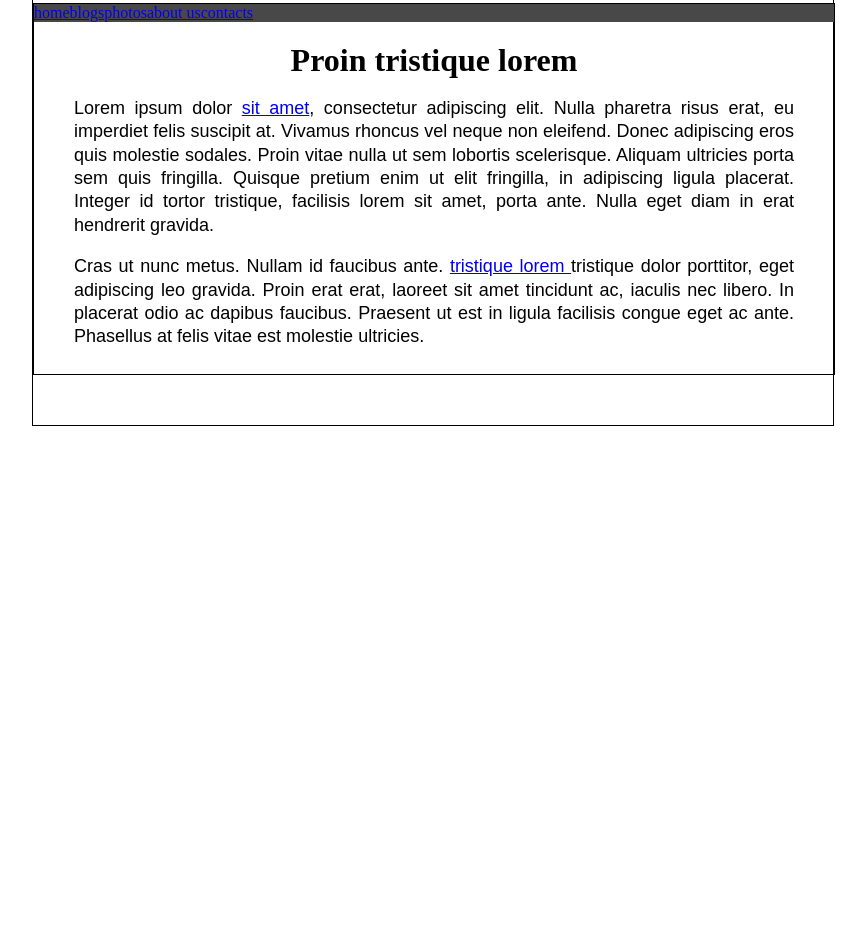
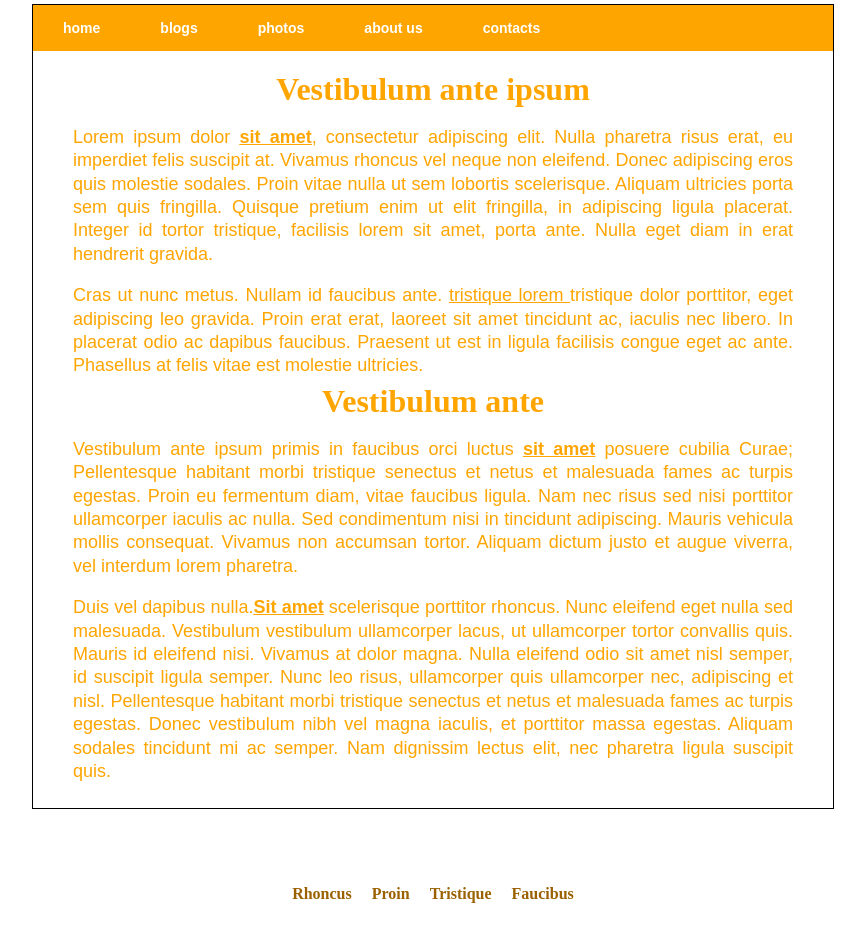
Before and after one commit to vbando/layout, a plain HTML site: page 242/index.html in a window 1280 px wide. Shown: the part 496-1433 px from the top of the page, without its empty margins (207-1073 px from the left). Before the commit the page ends 972 px from the top, so only its background shows below. Drawn offline with Linux system fonts and the light colour scheme.

Commit message:
style: update link colors and hover effects

```diff
--- a/242/index.html
+++ b/242/index.html
@@ -6,6 +6,7 @@
     <title>242</title>
     <link rel="stylesheet" href="style.css">
 </head>
+<body>
 <div id="wrapper">
 	<div id="menu">
 		<a href="#">home</a>
@@ -15,14 +16,15 @@
 		<a href="#">contacts</a>
 	</div>
 	<div id="content">
-		<h1>Proin tristique lorem</h1>
+		<h1 class="pp">Proin tristique lorem</h1>
 		<p>
-			Lorem ipsum dolor <a href="#">sit amet</a>, consectetur adipiscing elit. Nulla pharetra risus erat, eu imperdiet felis suscipit at. Vivamus rhoncus vel neque non eleifend. Donec adipiscing eros quis molestie sodales. Proin vitae nulla ut sem lobortis scelerisque. Aliquam ultricies porta sem quis fringilla. Quisque pretium enim ut elit fringilla, in adipiscing ligula placerat. Integer id tortor tristique, facilisis lorem sit amet, porta ante. Nulla eget diam in erat hendrerit gravida.
+			Lorem ipsum dolor <a href="#">sit amet</a></u></strong>, consectetur adipiscing elit. Nulla pharetra risus erat, eu imperdiet felis suscipit at. Vivamus rhoncus vel neque non eleifend. Donec adipiscing eros quis molestie sodales. Proin vitae nulla ut sem lobortis scelerisque. Aliquam ultricies porta sem quis fringilla. Quisque pretium enim ut elit fringilla, in adipiscing ligula placerat. Integer id tortor tristique, facilisis lorem sit amet, porta ante. Nulla eget diam in erat hendrerit gravida.
 		</p>
 		<p>
 			Cras ut nunc metus. Nullam id faucibus ante. <a href="#"> tristique lorem </a>tristique dolor porttitor, eget adipiscing leo gravida. Proin erat erat, laoreet sit amet tincidunt ac, iaculis nec libero. In placerat odio ac dapibus faucibus. Praesent ut est in ligula facilisis congue eget ac ante. Phasellus at felis vitae est molestie ultricies.
 		</p>
 	</div>
+</div>
 <div id="wrapper1">
 	<div id="menu1">
 		<a href="#">home</a>
@@ -32,14 +34,25 @@
 		<a href="#">contacts</a>
 	</div>
 	<div id="content1">
-		<h1>Proin tristique lorem</h1>
+		<h1>Vestibulum ante ipsum</h1>
 		<p>
-			Lorem ipsum dolor <a href="#">sit amet</a>, consectetur adipiscing elit. Nulla pharetra risus erat, eu imperdiet felis suscipit at. Vivamus rhoncus vel neque non eleifend. Donec adipiscing eros quis molestie sodales. Proin vitae nulla ut sem lobortis scelerisque. Aliquam ultricies porta sem quis fringilla. Quisque pretium enim ut elit fringilla, in adipiscing ligula placerat. Integer id tortor tristique, facilisis lorem sit amet, porta ante. Nulla eget diam in erat hendrerit gravida.
+			Lorem ipsum dolor <strong><u><a href="#">sit amet</a></u></strong>, consectetur adipiscing elit. Nulla pharetra risus erat, eu imperdiet felis suscipit at. Vivamus rhoncus vel neque non eleifend. Donec adipiscing eros quis molestie sodales. Proin vitae nulla ut sem lobortis scelerisque. Aliquam ultricies porta sem quis fringilla. Quisque pretium enim ut elit fringilla, in adipiscing ligula placerat. Integer id tortor tristique, facilisis lorem sit amet, porta ante. Nulla eget diam in erat hendrerit gravida.
 		</p>
 		<p>
 			Cras ut nunc metus. Nullam id faucibus ante. <a href="#" class="green"> tristique lorem </a>tristique dolor porttitor, eget adipiscing leo gravida. Proin erat erat, laoreet sit amet tincidunt ac, iaculis nec libero. In placerat odio ac dapibus faucibus. Praesent ut est in ligula facilisis congue eget ac ante. Phasellus at felis vitae est molestie ultricies.
 		</p>
+		<h1>Vestibulum ante</h1>
+		<p>Vestibulum ante ipsum primis in faucibus orci luctus <strong><u><a href="#">sit amet</a></u></strong> posuere cubilia Curae; Pellentesque habitant morbi tristique senectus et netus et malesuada fames ac turpis egestas. Proin eu fermentum diam, vitae faucibus ligula. Nam nec risus sed nisi porttitor ullamcorper iaculis ac nulla. Sed condimentum nisi in tincidunt adipiscing. Mauris vehicula mollis consequat. Vivamus non accumsan tortor. Aliquam dictum justo et augue viverra, vel interdum lorem pharetra.</p>
+		<p>Duis vel dapibus nulla.<strong><u><a href="#">Sit amet</a></u></strong> scelerisque porttitor rhoncus. Nunc eleifend eget nulla sed malesuada. Vestibulum vestibulum ullamcorper lacus, ut ullamcorper tortor convallis quis. Mauris id eleifend nisi. Vivamus at dolor magna. Nulla eleifend odio sit amet nisl semper, id suscipit ligula semper. Nunc leo risus, ullamcorper quis ullamcorper nec, adipiscing et nisl. Pellentesque habitant morbi tristique senectus et netus et malesuada fames ac turpis egestas. Donec vestibulum nibh vel magna iaculis, et porttitor massa egestas. Aliquam sodales tincidunt mi ac semper. Nam dignissim lectus elit, nec pharetra ligula suscipit quis.	</p>
+
 	</div>
+
+</div>
+	<div class="text">
+	<p><a href="#">Rhoncus</a></p>
+	<p><a href="#">Proin</a></p>
+	<p><a href="#">Tristique</a></p>
+	<p><a href="#">Faucibus</a></p>
 </div>
 </body>
 </html>
--- a/242/style.css
+++ b/242/style.css
@@ -49,18 +49,18 @@
 	display: flex;
 	justify-content: left;
 	margin-bottom: 20px;
-	background-color: #484848;
+	background-color: orange;
 }
-#menu a {
+#menu1 a {
 	margin: 0 5px;
 	padding: 15px 25px;
 	text-decoration: none;
 	color: #fff;
 	font: bold 14px Arial;
 }
-#menu a:hover, #menu a.active1 {
-	color: #484848;
-	background-color: #fff;
+#menu1 a:hover, #menu a.active1 {
+	color: orange;
+	background-color: #ffffff;
 }
 
 #content1 {
@@ -76,4 +76,35 @@
 	margin-bottom: 5px;
 	font: 18px/1.3 Arial;
 	text-align: justify;
+	color: orange;
 }
+#content1 a:hover{
+	color: black;
+}
+#content1 a{
+	color: orange;
+}
+h1{
+	color: orange;
+}
+.pp{
+	color: black;
+}
+.text {
+    display: flex;
+    justify-content: center;
+}
+
+.text p {
+    padding: 10px;
+    font-weight: bold;
+}
+
+.text a {
+    color: #9B6100;
+    text-decoration: none;
+}
+.text a:hover{
+	color: black;
+	text-decoration: underline;
+}
```
